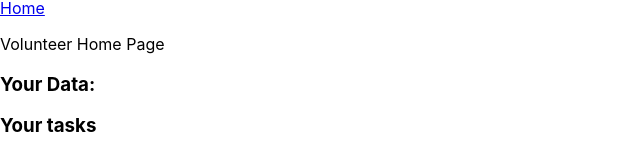
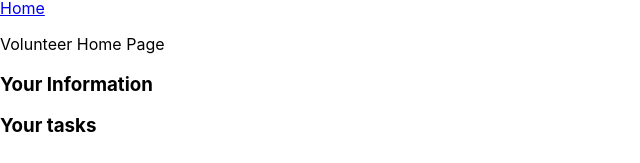
Before and after one commit to Build-Week-September-Part-Time/Front-End, a React (Create React App) app: page /volunteer-home in a window 1280 px wide. Shown: the part 184-347 px from the top of the page, without its empty margins (0-640 px from the left). Built offline with nearby package versions, Linux system fonts and the light colour scheme; no server answers; sample sign-in values are in the browser's storage.

Commit message:
Unbroke things

```diff
--- a/src/components/student/StudentVolunteerList.js
+++ b/src/components/student/StudentVolunteerList.js
@@ -16,24 +16,16 @@ function VolunteerList() {
     let [filteredVolunteers, setFilteredVolunteers] = useState(testVolunteers);
      let [filterBy, setFilterBy] = useState(defaultFilterBy);
     //And then both raw and filtered were set by axios call initially
+    const { volunteers } = useContext(VolunteerListContext);
+    useEffect(() => {
+      console.log("context volunteers", volunteers);
+      setRawVolunteers(volunteers);
+      setFilteredVolunteers(volunteers);
+    }, [volunteers]);
 
 
 
 
-    //Broken attempt
-     //Replace with context
-    // const {volunteers}= useContext(VolunteerListContext);
-
-
-
-
-    // useEffect(() => {
-    //     const copiedVolunteers = [...volunteers];
-    //     setRawVolunteers(copiedVolunteers);
-    //     setFilteredVolunteers(copiedVolunteers);
-
-
-    // }, [])
 
 
     function filterVolunteers() {
--- /dev/null
+++ b/src/components/volunteer/CurrentVolunteer.js
@@ -0,0 +1,24 @@
+import React, {useContext, useState} from "react";
+import CurrentUserContext from "../../contexts/CurrentUserContext";
+import VolunteerCard from "./VolunteerHome";
+
+function CurrentVolunteer(props) {
+
+
+    const { currentUser } = useContext(CurrentUserContext);
+    // console.log(currentUser);
+
+
+
+
+
+
+
+    return (
+    <div>
+        <h3>Your Information</h3>
+    </div>);
+};
+
+
+export default CurrentVolunteer;
--- a/src/components/volunteer/VolunteerHome.js
+++ b/src/components/volunteer/VolunteerHome.js
@@ -1,5 +1,6 @@
 import React, {useState} from "react";
 import VolunteerList from "./VolunteerList";
+import CurrentVolunteer from "./CurrentVolunteer";
 
 
 //Requests sent to https://upgrade-tutor.herokuapp.com/
@@ -13,7 +14,7 @@ function VolunteerHome() {
     <div>
         <p>Volunteer Home Page</p>
 
-        <h3>Your Data:</h3>
+        <CurrentVolunteer editing={false}/>
 
 
         <h3>Your tasks</h3>
```
Also changed, not shown: src/components/volunteer/EditVolunteerCard.js (added).
